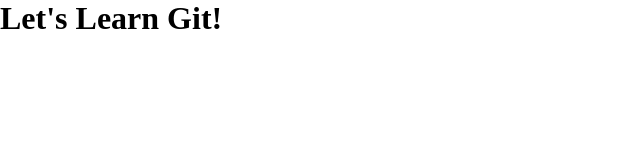
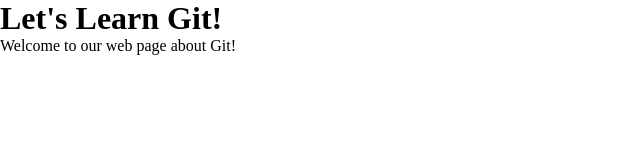
Before and after one commit to SureshaBanjan/git-biginners, a plain HTML site: page index.html in a window 1280 px wide. Shown: the whole page, without its empty margins (0-640 px from the left). Drawn offline with Linux system fonts and the light colour scheme; files that its build step writes are made by us from their sources.

Commit message:
add welcome message

```diff
--- a/index.html
+++ b/index.html
@@ -8,5 +8,6 @@
 </head>
 <body>
     <h1>Let's Learn Git!</h1>
+    <p>Welcome to our web page about Git!</p>
 </body>
 </html>
```
